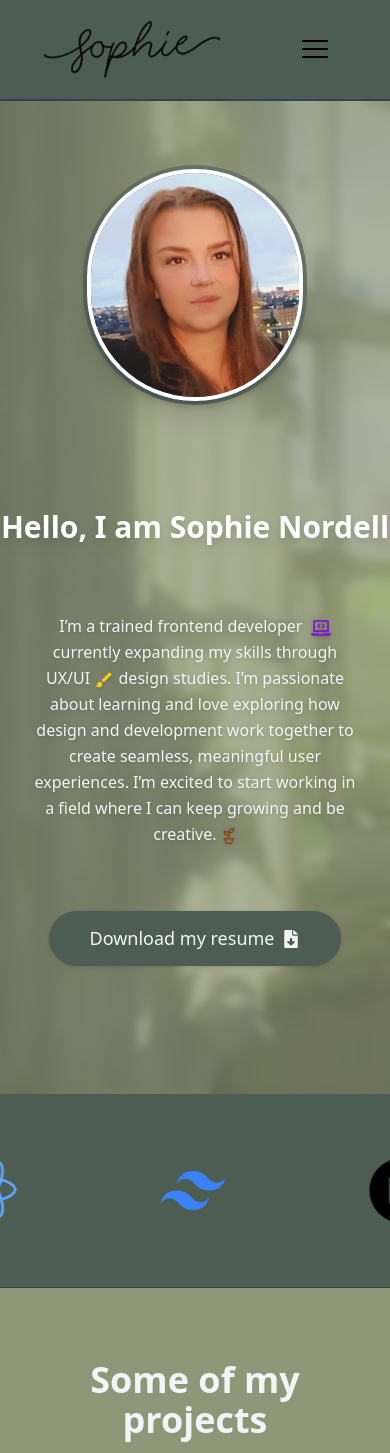
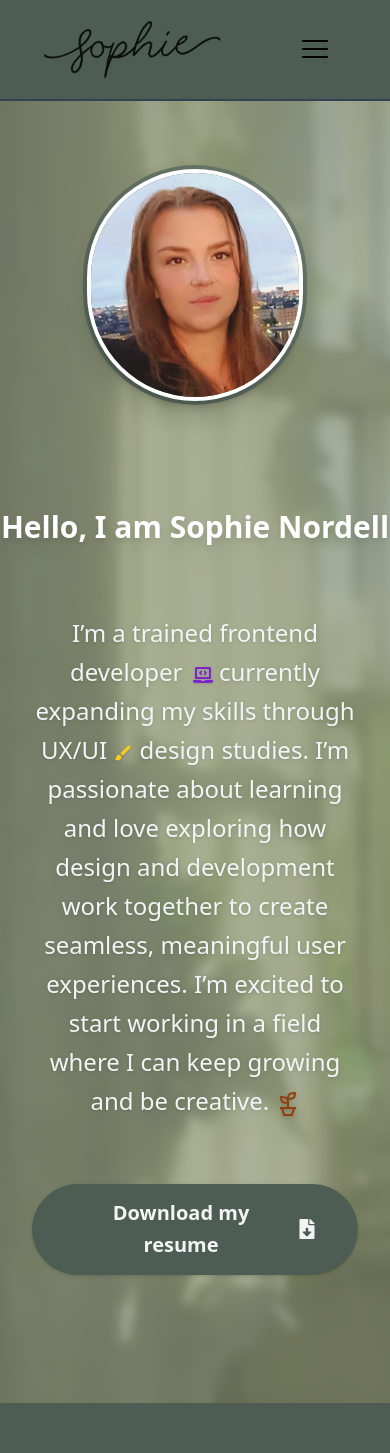
Before and after one commit to SophieNordell/Portfolio-vercel, a Next.js app: page / in a window 390 px wide. Shown: the top 1453 px of the page. Built offline with nearby package versions, Linux system fonts and the light colour scheme.

Commit message:
förbättrade texten i mina projekt

```diff
--- a/src/pages/Home.jsx
+++ b/src/pages/Home.jsx
@@ -47,9 +47,9 @@ export default function Home() {
             {text}
           </h1>
 
-          <p className="font-medium text-base md:text-xl text-gray-100 leading-relaxed mt-6 md:mt-0 drop-shadow">
+          <p className="font-medium text-2xl md:text-xl text-gray-100 leading-relaxed mt-6 md:mt-0 drop-shadow">
             I’m a trained frontend developer{" "}
-            <FaLaptopCode className="inline ml-1 align-middle text-xl text-purple-700" />{" "}
+            <FaLaptopCode className="inline ml-1 align-middle  text-xl text-purple-700" />{" "}
             currently expanding my skills through UX/UI{" "}
             <MdBrush className="inline align-middle text-xl text-yellow-400" />{" "}
             design studies. I’m passionate about learning and love exploring how
@@ -62,7 +62,7 @@ export default function Home() {
           <a
             href="sophiecv.png"
             download="sophiecv.png"
-            className="mt-16 mb-16 text-lg inline-flex leading-relaxed items-center gap-2 py-3 drop-shadow px-10 border border-[#4D5D53] rounded-full bg-[#4D5D53] text-gray-100 hover:bg-[#6e7b6e] hover:text-white transition-colors duration-300"
+            className="mt-16 mb-16 font-semibold text-xl md:text-lg inline-flex leading-relaxed items-center gap-2 py-3 drop-shadow px-10 border border-[#4D5D53] rounded-full bg-[#4D5D53] text-gray-100 hover:bg-[#6e7b6e] hover:text-white transition-colors duration-300"
           >
             Download my resume <FaFileDownload />
           </a>
--- a/src/pages/Projects.jsx
+++ b/src/pages/Projects.jsx
@@ -7,7 +7,7 @@ const projectsData = [
     id: "zoom",
     title: "Zoom Redesign",
     description:
-      "In this school project, I utilized React, Tailwind, and JavaScript to redesign the Zoom website...",
+      "In this school project, I used React, Tailwind CSS, and JavaScript to redesign the Zoom website. Click the image to view the project",
     image: "Zoom.png",
     link: "https://zoom-redesign-pi.vercel.app/",
   },
@@ -16,7 +16,7 @@ const projectsData = [
     id: "bluey",
     title: "Bluey Memory Game",
     description:
-      "In one of my own projects, I created an interactive memory game specifically designed for young children...",
+      "In one of my personal projects, I developed an interactive memory game tailored for young children. Click the image to view the project",
     image: "blueyMemory.png",
     link: "https://react-memory-game-kids.vercel.app/",
   },
@@ -24,7 +24,7 @@ const projectsData = [
     id: "weather",
     title: "Cute Weather App",
     description:
-      "My classmate and I developed this weather app, a charming mobile application using React Native and JavaScript...",
+      "A weather app developed as a school project to learn React Native, with an API integration for real-time weather data. Click the image to view the project",
     image: "väderapp.jpg",
     link: "https://weather-cado-next.vercel.app/Home",
   },
@@ -32,7 +32,7 @@ const projectsData = [
     id: "rebelRunway",
     title: "Rebel Runway",
     description:
-      "In a recently completed school project, we were a group of six people working together to create an e-commerce website...",
+      "A completed school project, we were a group of six people working together to create an e-commerce website called Rebel Runway. Click the image to view the project",
     image: "rebelrunway.png",
     link: "https://rebel-runway-webshop-kazo5oylo-chasacademy-linnea-svensson.vercel.app/",
   },
@@ -40,7 +40,7 @@ const projectsData = [
     id: "aiAdWords",
     title: "AI-AdWords",
     description:
-      "Over the past six months, a colleague and I have been involved in an exciting project with the company Linespotting. Click the photo to go to the site.",
+      "For 6 months, a colleague and I worked on an exciting project with the company Linespotting.  Click the image to view the project",
     image: "adsaver.jpg",
     link: "https://adsaver.org/",
   },
@@ -48,7 +48,7 @@ const projectsData = [
     id: "Gems",
     title: "Gems",
     description:
-      "We want to be a community that highlights games with female protagonists. We don’t want to exclude anyone, but rather fill a gap that many female gamers experience...",
+      "We want to be a community that highlights games with female protagonists. We don’t want to exclude anyone, but rather fill a gap that many gamers experience. Click the image to view the project",
     image: "gems.png",
     link: "https://www.figma.com/design/YBEITshpEeLAgL3kw2MX82/G.E.M.S-Projekt?node-id=2001-130&t=bBdduMs6mv07OhO3-1",
   },
```
